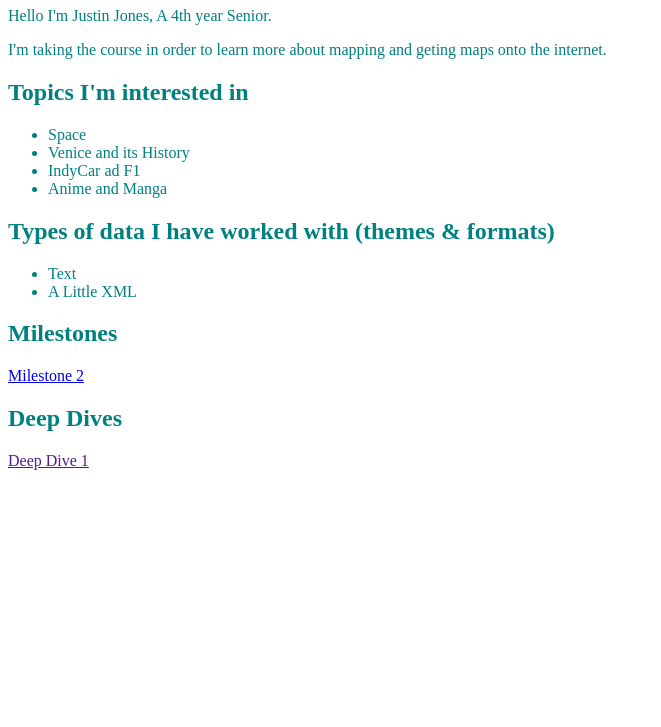
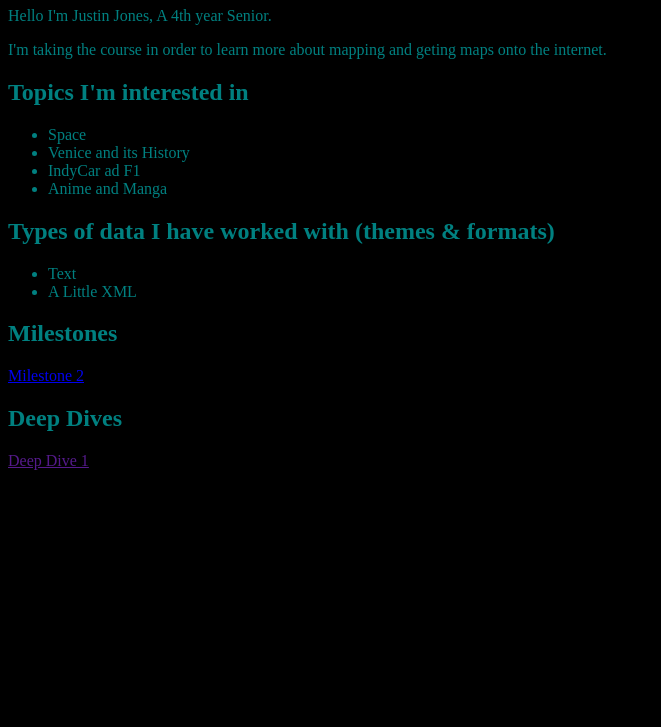
Before and after one commit to Squirrel77/GEOG-485, a plain HTML site: page index_styled.html in a window 1280 px wide. Shown: the part 73-800 px from the top of the page, without its empty margins (0-661 px from the left). Drawn offline with Linux system fonts and the light colour scheme.

Commit message:
Update index_styled.html

```diff
--- a/index_styled.html
+++ b/index_styled.html
@@ -9,7 +9,7 @@
                 <meta http-equiv="Content-Type" content="text/html;charset=utf-8" />
                 <title>Home</title>
                 <style type=text/css>
-                   body { color: teal; background: white; }
+                   body { color: teal; background: black; }
                 </style>
         </head>
         <body>
```
